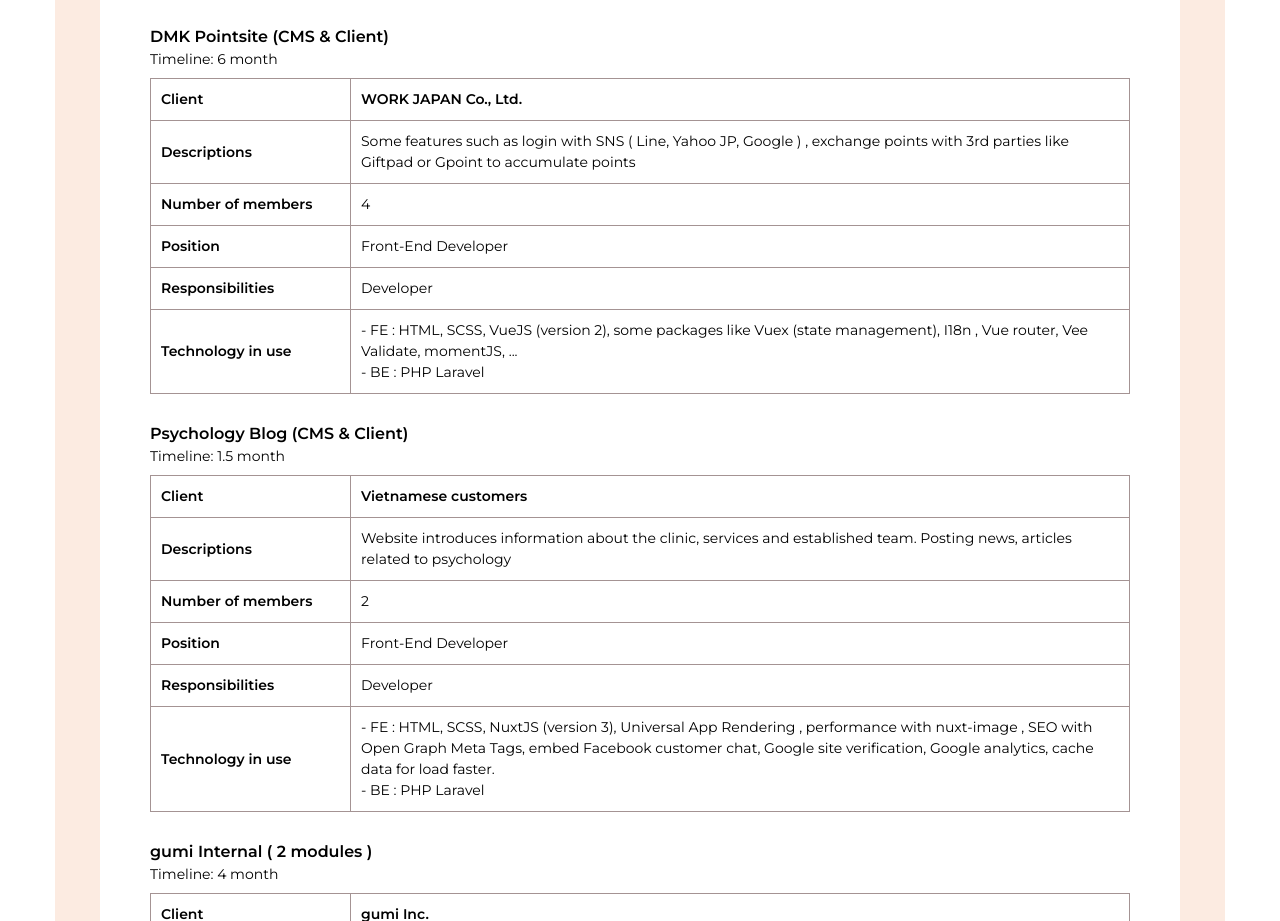
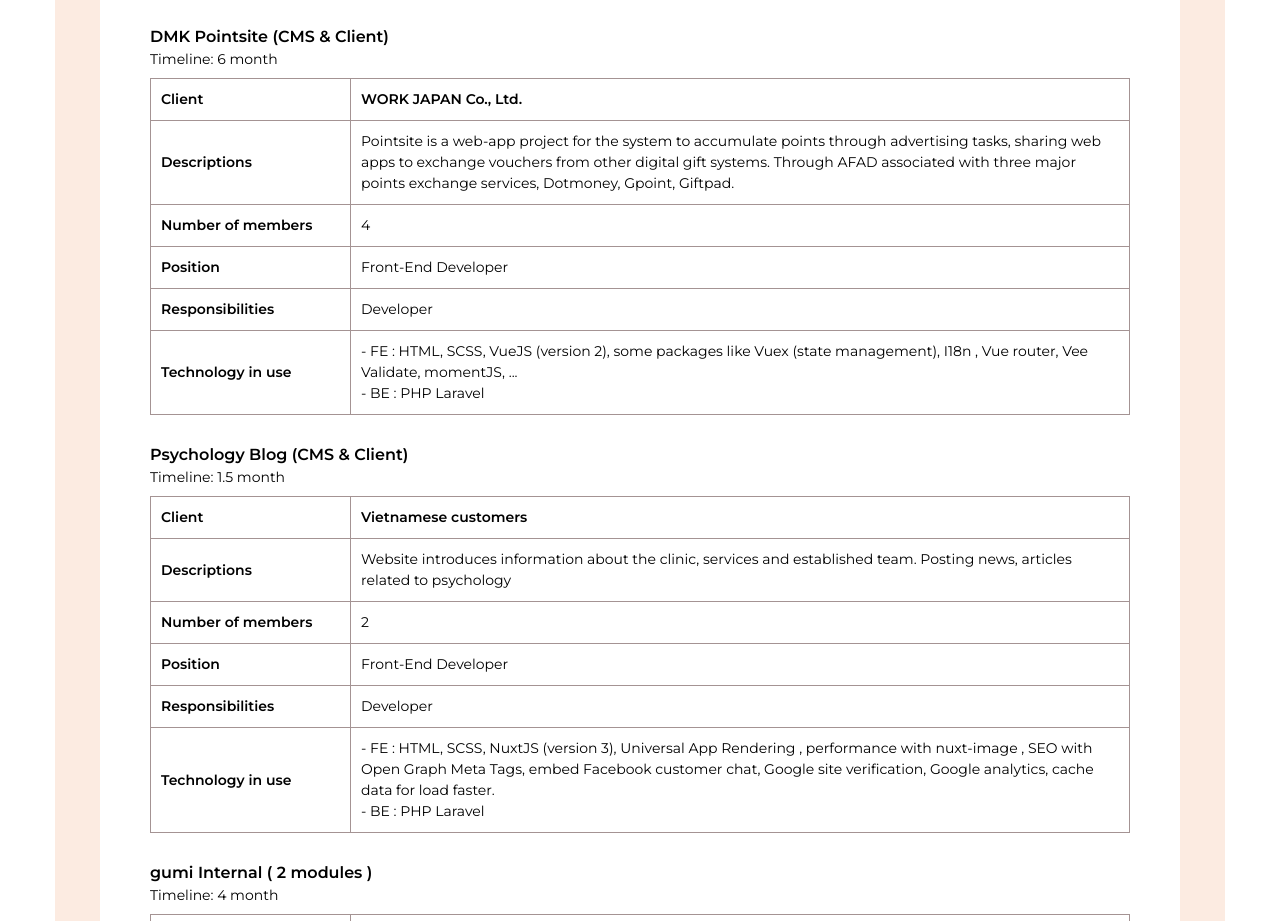
Before and after one commit to hieutranminh/hieutranminh.github.io, a plain HTML site: page index.html in a window 1280 px wide. Shown: the part 4585-5506 px from the top of the page. Drawn offline with Linux system fonts and the light colour scheme.

Commit message:
Update index.html

```diff
--- a/index.html
+++ b/index.html
@@ -686,9 +686,7 @@
               <tr>
                 <td style="font-weight: bold">Descriptions</td>
                 <td>
-                  Some features such as login with SNS ( Line, Yahoo JP, Google
-                  ) , exchange points with 3rd parties like Giftpad or Gpoint to
-                  accumulate points
+                  Pointsite is a web-app project for the system to accumulate points through advertising tasks, sharing web apps to exchange vouchers from other digital gift systems. Through AFAD associated with three major points exchange services, Dotmoney, Gpoint, Giftpad.
                 </td>
               </tr>
               <tr>
```
